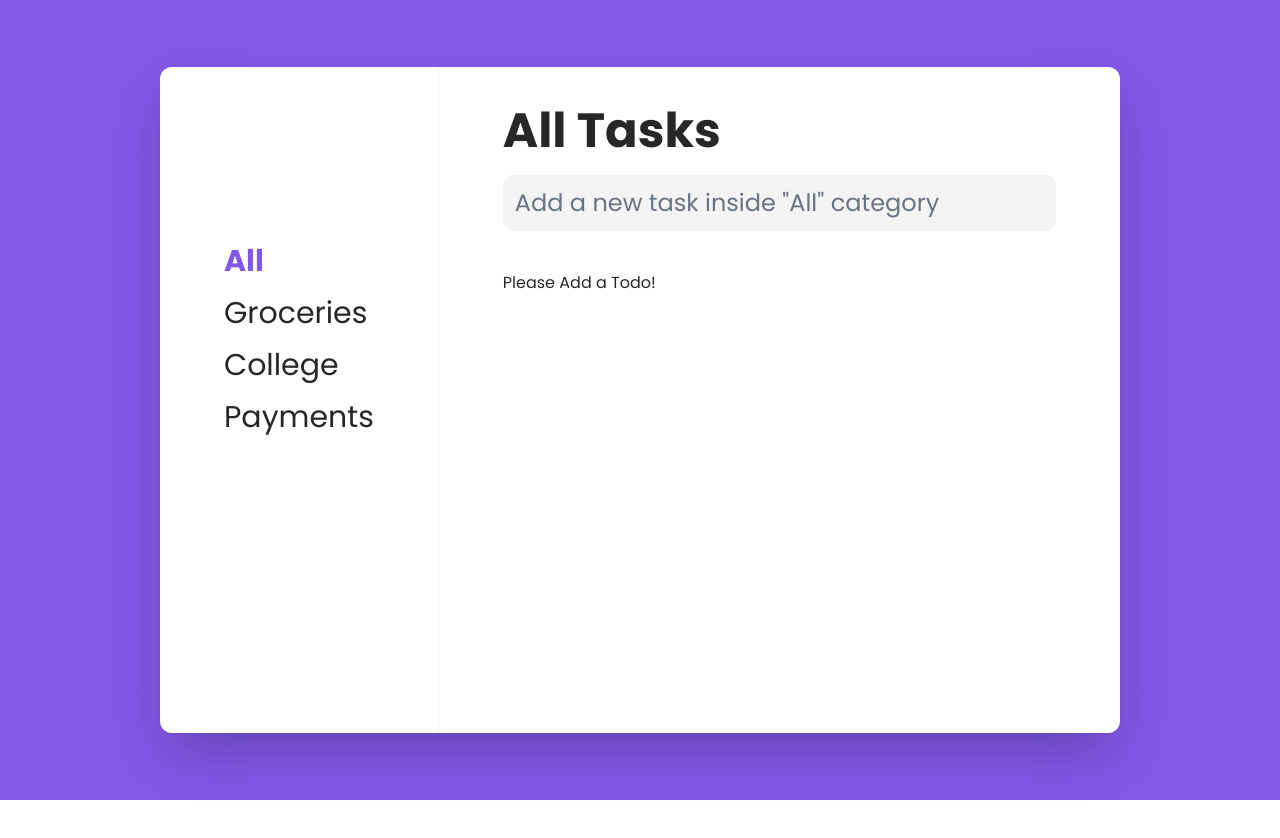
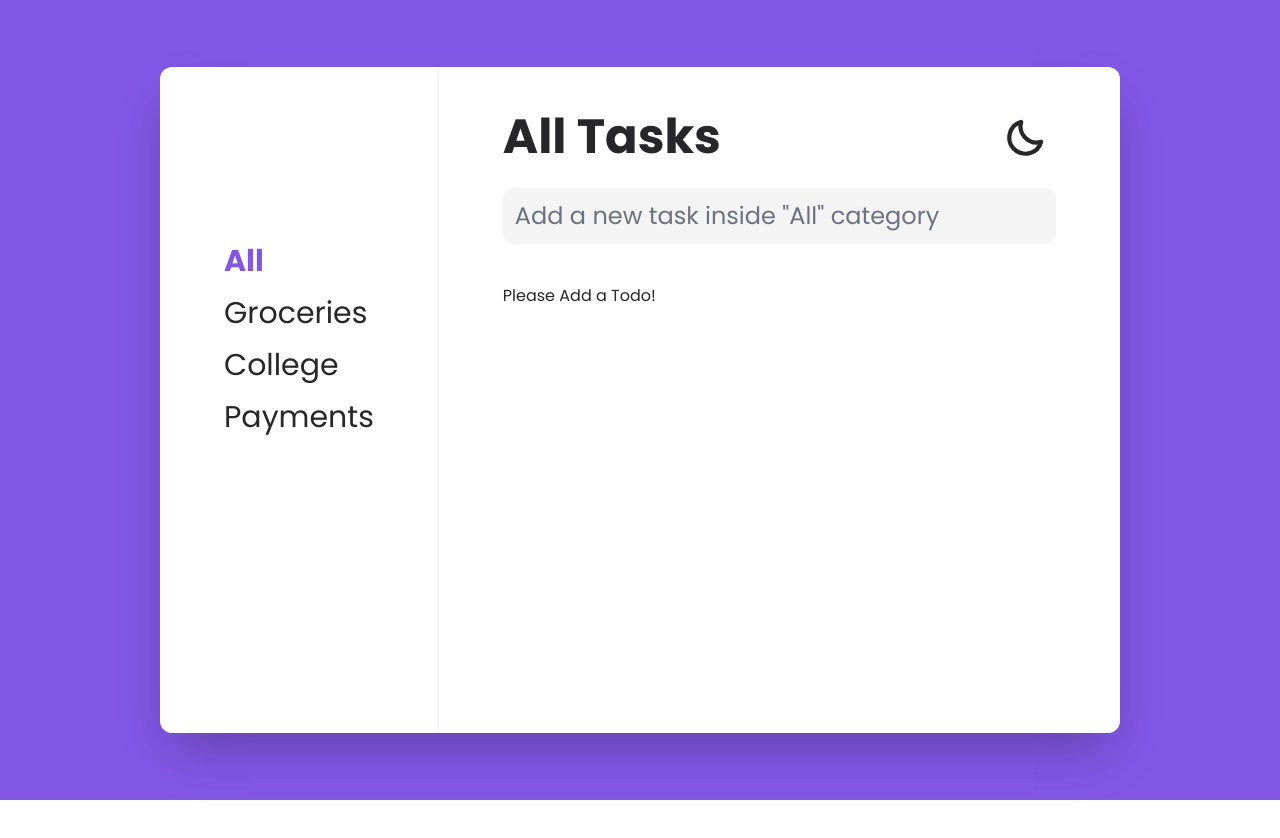
Before and after one commit to Sn0wye/spaces, a React (Vite) app: page / in a window 1280 px wide. Shown: the top 838 px of the page. Built offline with nearby package versions, Linux system fonts and the light colour scheme; the HTML template or start-up script is replaced by a standard one.

Commit message:
✨ Implemented Dark and Light Mode switcher

```diff
--- a/src/App.tsx
+++ b/src/App.tsx
@@ -1,22 +1,27 @@
-import { useLayoutEffect, useState } from "react";
+import { useState } from "react";
 import { Categories } from "./Components/Categories";
 import Title from "./Components/Title";
 import { Todos } from "./Components/Todos";
 import { SelectedCategoryProvider } from "./Contexts/SelectedCategory";
-import { verifyTheme } from "./Utils/colorScheme";
 
 function App() {
-  useLayoutEffect(() => {
-    verifyTheme();
-  }, []);
+  // const actualTheme = verify
+  const [theme, setTheme] = useState("light");
 
+  function toggleTheme() {
+    setTheme(theme === "light" ? "dark" : "light");
+  }
   return (
-    <div className="h-screen flex justify-center items-center bg-brand font-poppins text-zinc-800 dark:text-zinc-100">
-      <main className="w-9/12 h-5/6 bg-white dark:bg-zinc-800 flex divide-x divide-zinc-100 dark:divide-zinc-700 rounded-xl shadow-2xl">
+    <div
+      className={`${
+        theme === "dark" ? "dark" : ""
+      } h-screen flex justify-center items-center bg-brand font-poppins`}
+    >
+      <main className="w-9/12 h-5/6 bg-white dark:bg-zinc-800 text-zinc-800 dark:text-zinc-300 flex divide-x divide-zinc-100 dark:divide-zinc-700 rounded-xl shadow-2xl">
         <SelectedCategoryProvider>
           <Categories />
           <section className="px-16 w-full">
-            <Title />
+            <Title theme={theme} toggleTheme={toggleTheme} />
             <Todos />
           </section>
         </SelectedCategoryProvider>
--- a/src/Components/Title.tsx
+++ b/src/Components/Title.tsx
@@ -1,15 +1,32 @@
+import { Moon, Sun } from "phosphor-react";
 import React, { useContext } from "react";
 import { SelectedCategory } from "../Contexts/SelectedCategory";
 import { capitalizeFirstLetter } from "../Utils/utils";
 
-export default function Title() {
+type TitleProps = {
+  toggleTheme: () => void;
+};
+
+export default function Title({ theme, toggleTheme }: any) {
   const { selectedCategory } = useContext(SelectedCategory);
 
   return (
-    <h1 className="text-5xl font-bold pt-10">
-      {selectedCategory === "all"
-        ? "All Tasks"
-        : capitalizeFirstLetter(selectedCategory)}
-    </h1>
+    <header className="flex items-center justify-between pt-10">
+      <h1 className="text-5xl font-bold">
+        {selectedCategory === "all"
+          ? "All Tasks"
+          : capitalizeFirstLetter(selectedCategory)}
+      </h1>
+      <button
+        className="hover:bg-zinc-100 dark:hover:bg-zinc-700 rounded-full p-2"
+        onClick={toggleTheme}
+      >
+        {theme === "dark" ? (
+          <Sun size={45} weight="bold" />
+        ) : (
+          <Moon size={45} weight="bold" />
+        )}
+      </button>
+    </header>
   );
 }
--- a/src/Utils/colorScheme.ts
+++ b/src/Utils/colorScheme.ts
@@ -1,15 +1,11 @@
-function verifyTheme() {
+export function verifyTheme() {
   if (
     localStorage.theme === "dark" ||
     (!("theme" in localStorage) &&
       window.matchMedia("(prefers-color-scheme: dark)").matches)
   ) {
-    document.documentElement.classList.add("dark");
+    return "dark";
   } else {
-    document.documentElement.classList.remove("dark");
+    return "light";
   }
 }
-function setTheme(theme: string) {
-  localStorage.theme = theme;
-}
-export { verifyTheme, setTheme };
```
